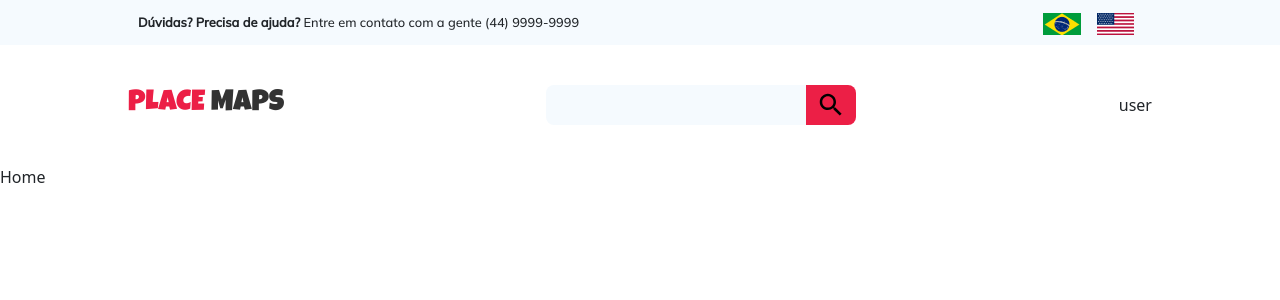
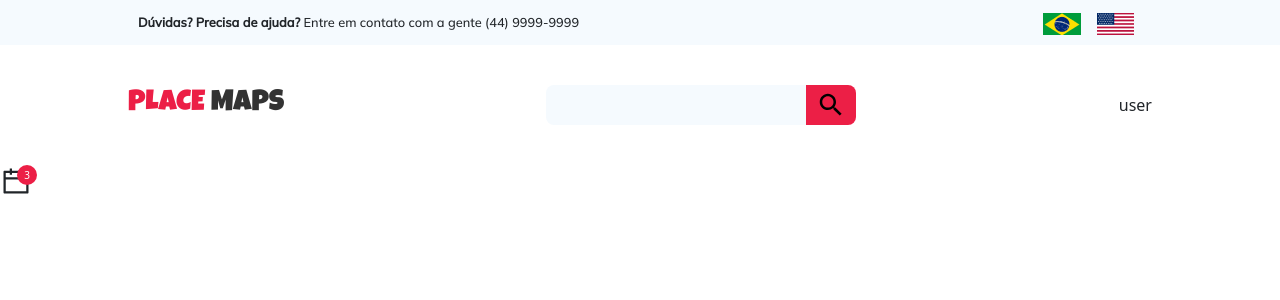
Before and after one commit to sergiogscruz/placemaps_frontend, a React (Create React App) app: page / in a window 1280 px wide. Shown: the top 300 px of the page. Built offline with nearby package versions, Linux system fonts and the light colour scheme.

Commit message:
ADD: Componente de icone com valor

```diff
--- a/src/App.js
+++ b/src/App.js
@@ -6,14 +6,16 @@ import {
 } from "react-router-dom";
 
 import Cabecalho from './components/Cabecalho/cabecalho';
-import ListaNaoOrdenada from "./components/UI/Utils/ListaNaoOrdenada/ListaNaoOrdenada";
-
+import IconeComValor from "./components/UI/Utils/IconeComValor/IconeComValor";
+import { AiOutlineCalendar } from 'react-icons/ai'
 let routes = (
   <Router>
     <Cabecalho />
     <Switch>
       <Route exact path="/">
-        <div>Home</div>
+        <IconeComValor valor="3" onClick={ () => alert('Click no calendario') } pxEsquerdaValor="-15">
+          <AiOutlineCalendar size="2em"/>
+        </IconeComValor>
       </Route>
       <Route path="/pontosturisticos">
         <div>Pontos Turisticos</div>
--- /dev/null
+++ b/src/components/UI/Utils/IconeComValor/IconeComValor.css
@@ -0,0 +1,16 @@
+.container-icone-com-valor {
+  cursor: pointer;
+  display: flex;
+}
+.container-valor-do-icone {
+  display: flex;
+  justify-content: center;
+  align-items: center;
+  width: 20px;
+  height: 20px;
+  background-color: var(--cor-principal);
+  border-radius: 50%;
+  color: white;
+  font-size: 10px;
+  font-weight: 100;
+}
--- /dev/null
+++ b/src/components/UI/Utils/IconeComValor/IconeComValor.js
@@ -0,0 +1,30 @@
+import react from 'react';
+import './IconeComValor.css';
+
+/**
+ * props = {
+ *  valor,
+ *  children,
+ *  scaleValor,
+ *  pxEsquerdaValor,
+ *  pxBaixoValor,
+ * }
+ */
+
+
+export default (props) => {
+  const style = {
+    position: 'relative',
+    left: (props.pxEsquerdaValor ? props.pxEsquerdaValor : '0') + 'px',
+    bottom: (props.pxBaixoValor ? props.pxBaixoValor : '0') + 'px',
+    transform: `scale(${(props.scaleValor ? props.scaleValor : '1')})`,
+  }
+  return (
+    <div className="container-icone-com-valor" onClick={() => { props.onClick() }}>
+      { props.children }
+      <div style={style} className="container-valor-do-icone">
+        <span>{ props.valor }</span>
+      </div>
+    </div>
+  );
+}
```
